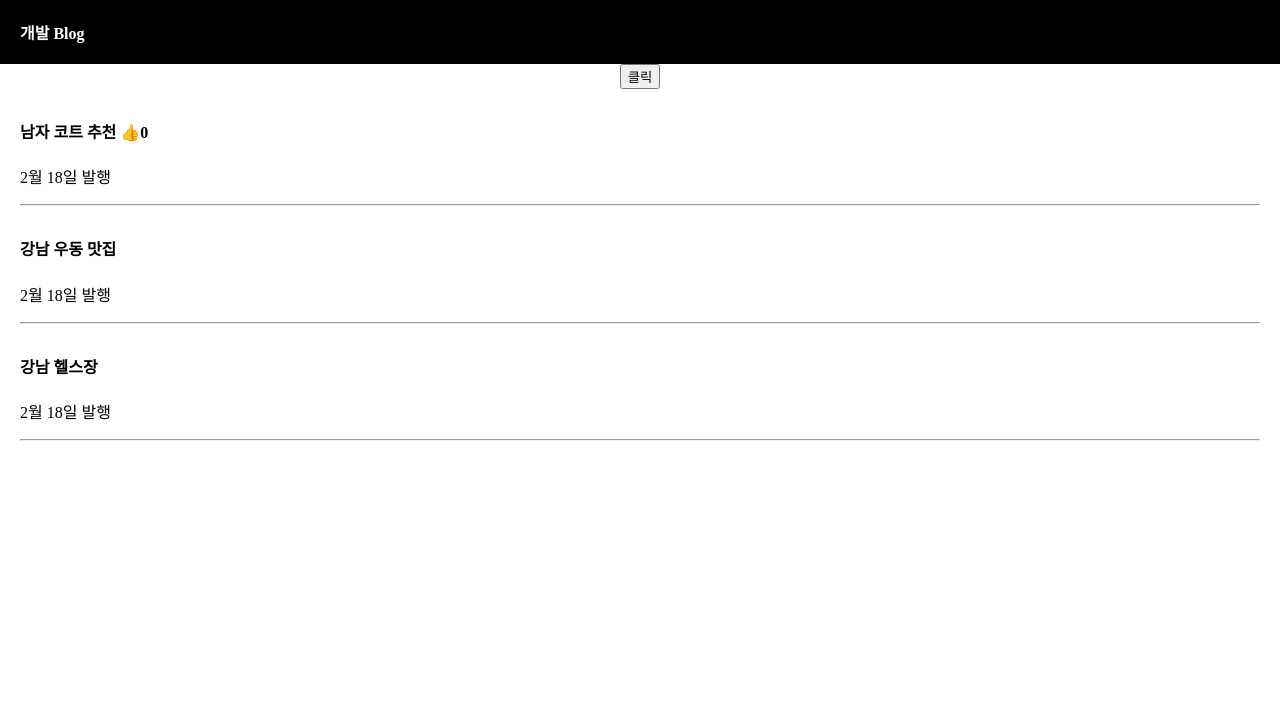
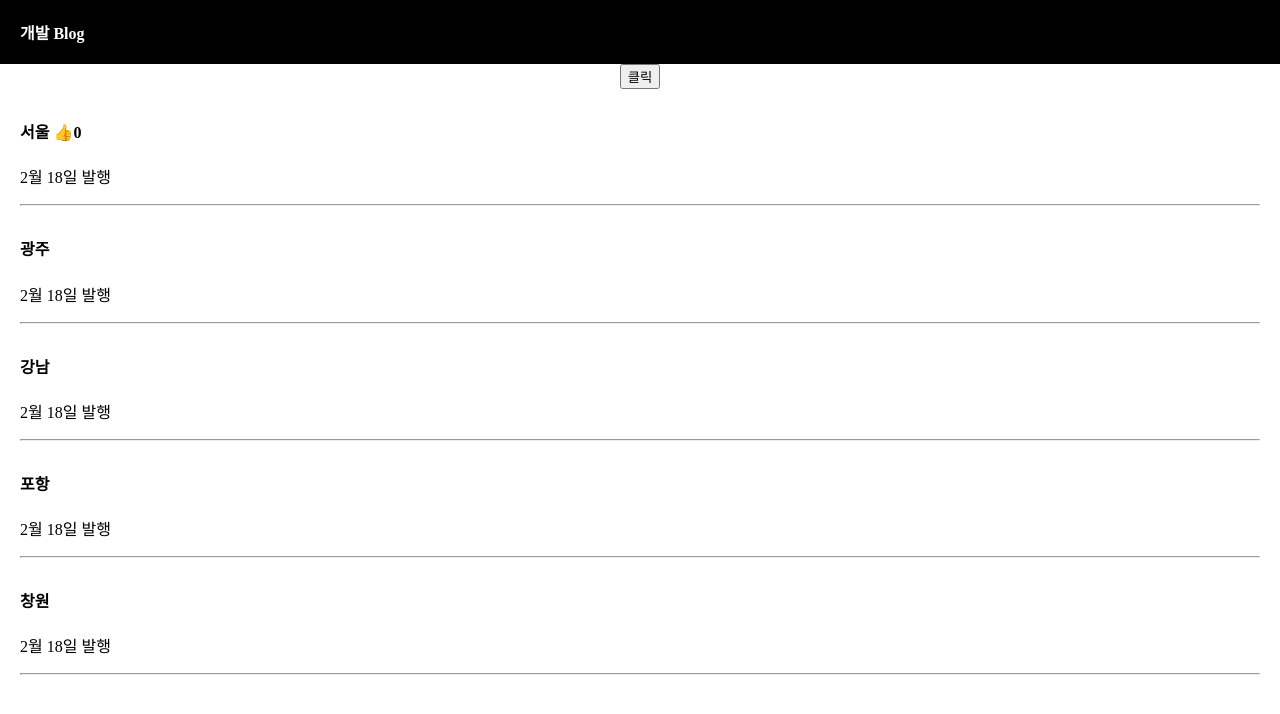
Before and after one commit to memories109/react-Bootstrap, a React (Create React App) app: page / in a window 1280 px wide. Shown: the top 714 px of the page. Built offline with nearby package versions, Linux system fonts and the light colour scheme.

Commit message:
setState

```diff
--- a/src/App.js
+++ b/src/App.js
@@ -6,12 +6,14 @@ import './App.css';
 
 function App() {
 
-  let [글제목 , 글제목변경] = useState(['남자 코트 추천','강남 우동 맛집','강남 헬스장']);
+  let [글제목 , 글제목변경] = useState(['서울','광주','강남','포항','창원']);
   let posts = '강남 고기 맛집';
 
   let [count, countChange] = useState(0);
   function 함수 () {
-    글제목변경(['여자 코트 변경', '여자 코트 변경', '여자 코트 변경 ']);
+    var newArray = [...글제목];
+    newArray.sort();
+    글제목변경( newArray);
   }
 
   return (
@@ -35,6 +37,16 @@ function App() {
       <p>2월 18일 발행</p>
       <hr/>
       </div>
+      <div className="list">
+      <h4> {글제목[3]}</h4>
+      <p>2월 18일 발행</p>
+      <hr/>
+      </div>
+      <div className="list">
+      <h4> {글제목[4]}</h4>
+      <p>2월 18일 발행</p>
+      <hr/>
+      </div>
 
 
     </div>
```
